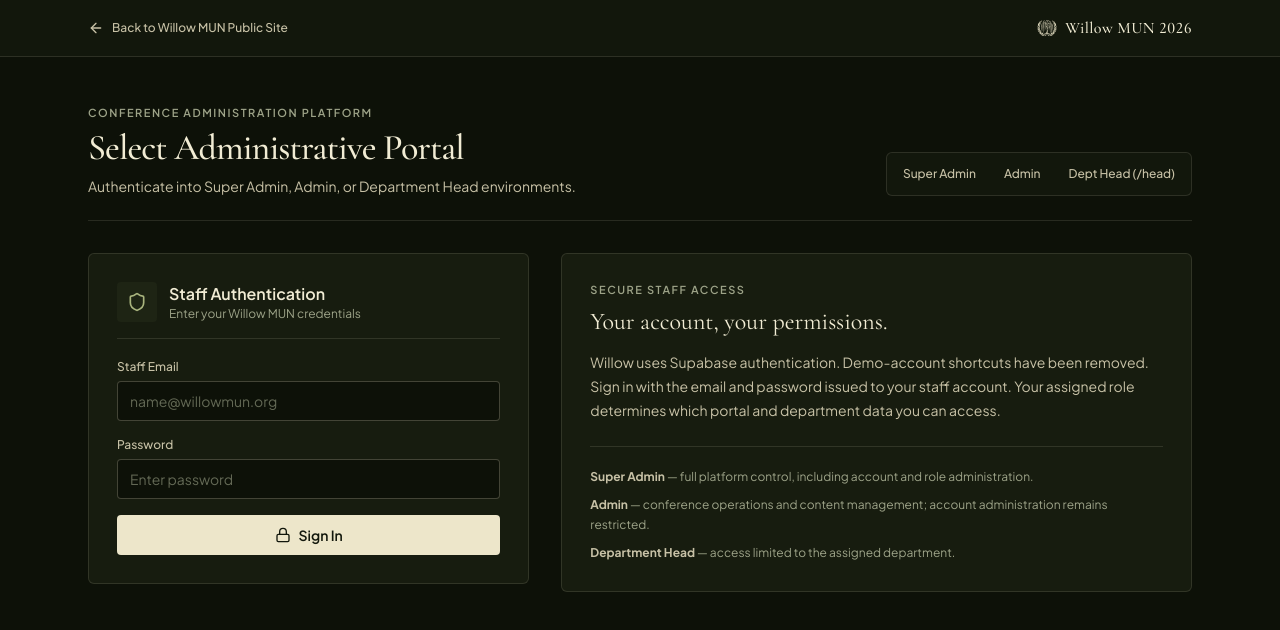
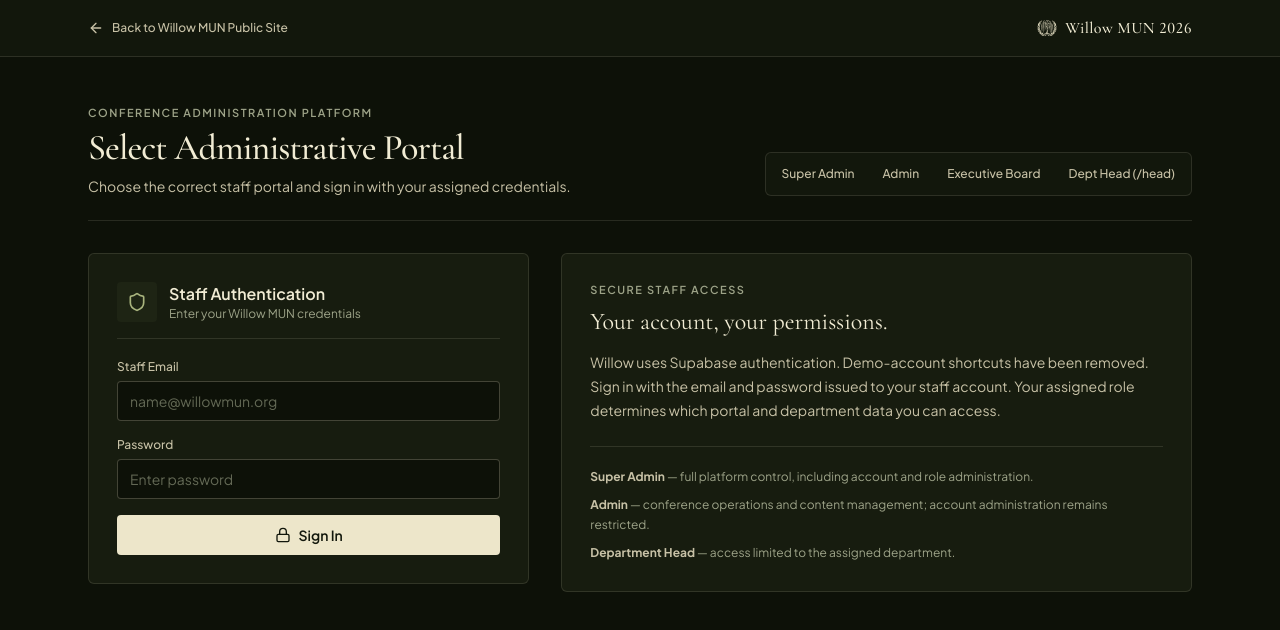
Before and after one commit to diavlo3444-create/Willow-MUN-Final-, a React (Vite) app: page /portal in a window 1280 px wide. Shown: the top 630 px of the page. Built offline with nearby package versions, Linux system fonts and the light colour scheme; no server answers.

Commit message:
Add separate Executive Board sign-in portal

```diff
--- a/src/components/admin/PortalAuthView.tsx
+++ b/src/components/admin/PortalAuthView.tsx
@@ -33,6 +33,13 @@ const PORTAL_META: Record<
     icon: UserCheck,
     path: '/admin',
     shortLabel: 'Admin',
+  },
+  executive_board: {
+    title: 'Executive Board Portal',
+    subtitle: 'Your assigned department workspace: tasks, shifts, stations, announcements, incident reports, and team structure.',
+    icon: Building2,
+    path: '/eb',
+    shortLabel: 'Executive Board',
   },
   department_head: {
     title: 'Department Head Portal',
@@ -115,7 +122,7 @@ export function PortalAuthView({ portal, onNavigate }: PortalAuthViewProps) {
             <p className="mt-2 text-sm text-[color:var(--wm-ink-secondary)] max-w-2xl">
               {meta
                 ? meta.subtitle
-                : 'Authenticate into Super Admin, Admin, or Department Head environments.'}
+                : 'Choose the correct staff portal and sign in with your assigned credentials.'}
             </p>
           </div>
 
```
